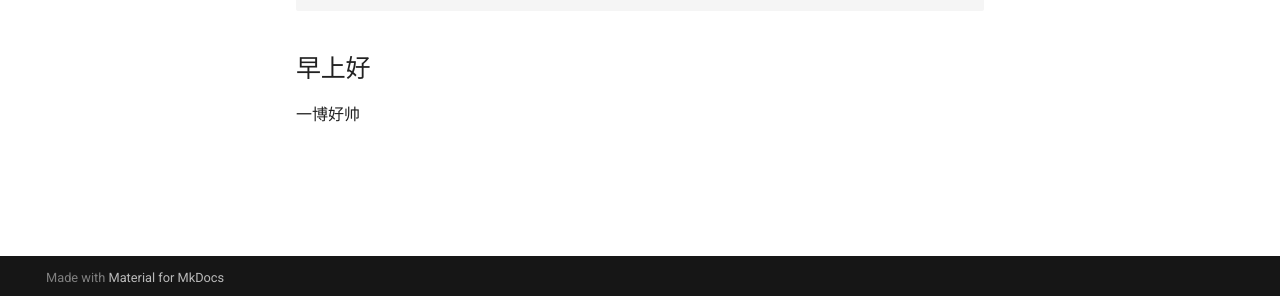
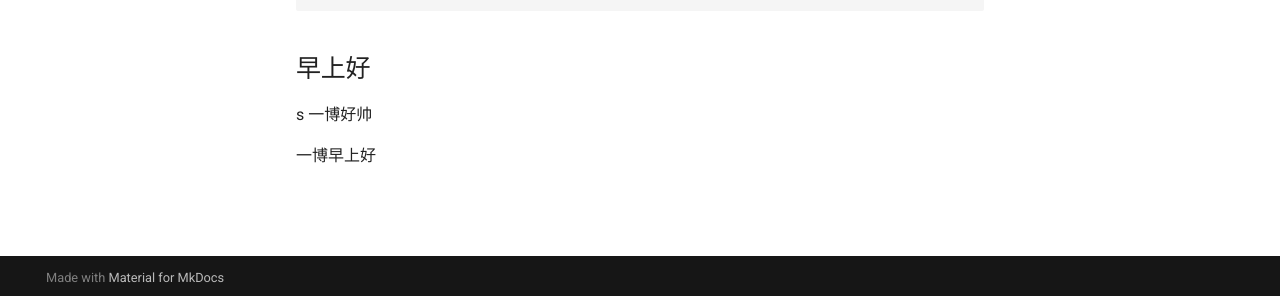
Before and after one commit to Nano-ELC/myweb, an MkDocs documentation site: the page built from docs/index.md, in a window 1280 px wide. Shown: the part 600-896 px from the top of the page. Built offline with MkDocs 1.6.1 and Material for MkDocs 9.7.7, drawn with Linux system fonts in a browser that asks for light colours.

Commit message:
早上好

```diff
--- a/docs/index.md
+++ b/docs/index.md
@@ -17,5 +17,7 @@ For full documentation visit [mkdocs.org](https://www.mkdocs.org).
         ...       # Other markdown pages, images and other files.
 
 ## 早上好
+s
+一博好帅
 
-一博好帅
+一博早上好
```
